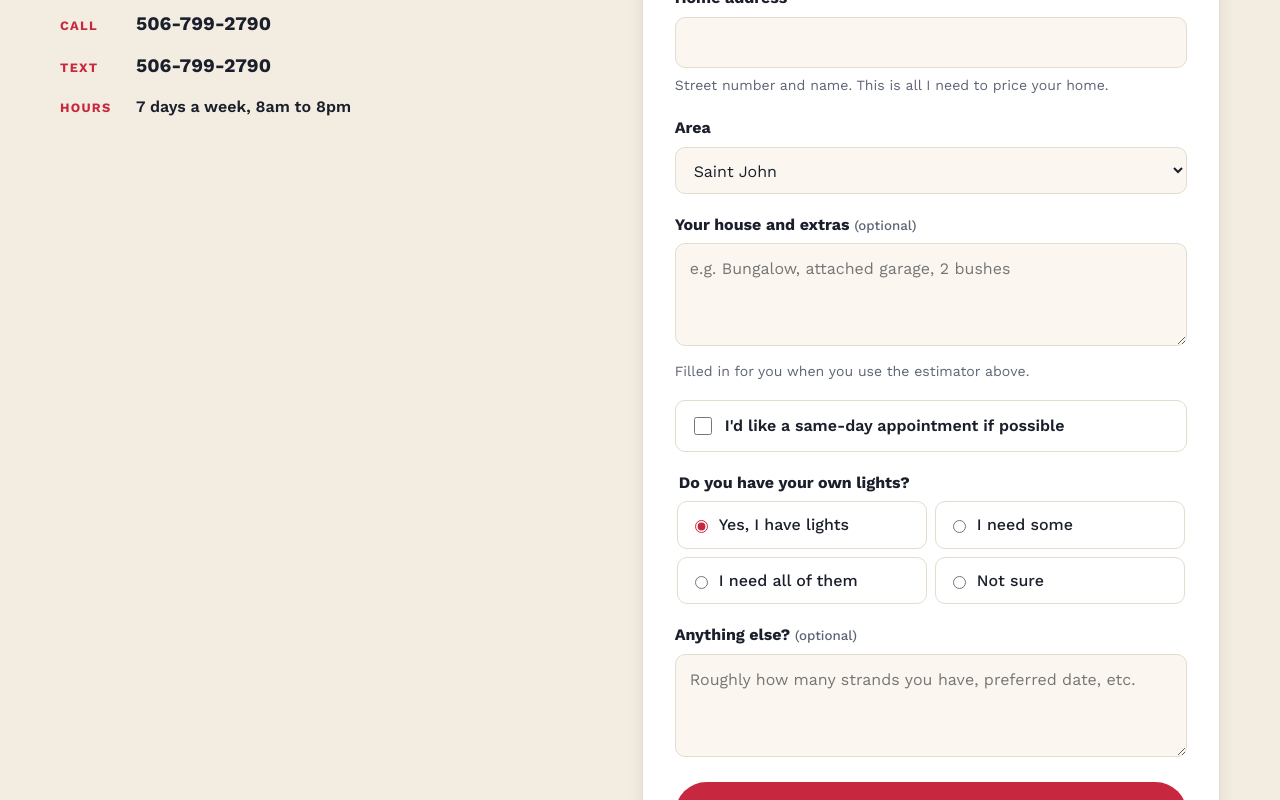
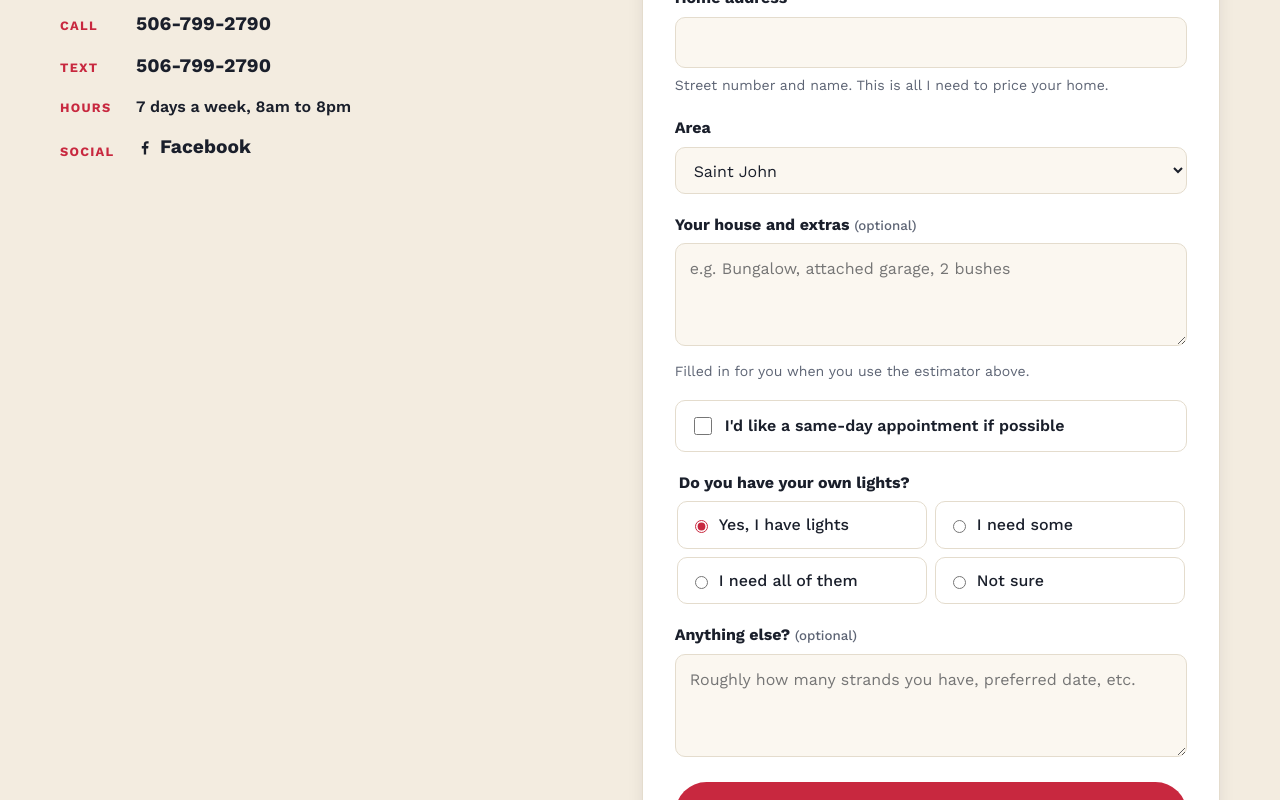
Before and after one commit to portcitychristmas/portcitychristmas.github.io, a plain HTML site: page index.html in a window 1280 px wide. Shown: the part 5940-6740 px from the top of the page. Drawn offline with nearby package versions, Linux system fonts and the light colour scheme.

Commit message:
Link Facebook page from contact section and footer
Co-Authored-By: Claude Opus 5.5 <noreply@anthropic.com>

```diff
--- a/index.html
+++ b/index.html
@@ -357,6 +357,7 @@
             <li><span>Call</span><a href="tel:+15067992790">506-799-2790</a></li>
             <li><span>Text</span><a href="sms:+15067992790">506-799-2790</a></li>
             <li><span>Hours</span>7 days a week, 8am to 8pm</li>
+            <li><span>Social</span><a class="social-link" href="https://www.facebook.com/profile.php?id=61596362676651" target="_blank" rel="noopener"><svg viewBox="0 0 24 24" width="18" height="18" aria-hidden="true"><path fill="currentColor" d="M13.5 22v-8h2.7l.4-3.2h-3.1V8.8c0-.9.3-1.5 1.6-1.5h1.7V4.4c-.3 0-1.3-.1-2.4-.1-2.4 0-4 1.5-4 4.1v2.4H7.7V14h2.7v8z"/></svg> Facebook</a></li>
           </ul>
         </div>
 
@@ -493,6 +494,7 @@
       <div>
         <h3 class="footer-h">Contact</h3>
         <p>Karan<br><a href="tel:+15067992790">506-799-2790</a></p>
+        <p><a class="social-link" href="https://www.facebook.com/profile.php?id=61596362676651" target="_blank" rel="noopener"><svg viewBox="0 0 24 24" width="18" height="18" aria-hidden="true"><path fill="currentColor" d="M13.5 22v-8h2.7l.4-3.2h-3.1V8.8c0-.9.3-1.5 1.6-1.5h1.7V4.4c-.3 0-1.3-.1-2.4-.1-2.4 0-4 1.5-4 4.1v2.4H7.7V14h2.7v8z"/></svg> Facebook</a></p>
       </div>
       <div>
         <h3 class="footer-h">Service areas</h3>
--- a/styles.css
+++ b/styles.css
@@ -356,3 +356,5 @@ a:focus-visible, button:focus-visible, summary:focus-visible, input:focus-visibl
 .same-day { color: #7ee2a8; }
 .same-day-check { margin: 0 0 18px; }
 @media (max-width: 767px) { .house-opts { grid-template-columns: 1fr; } }
+.social-link { display: inline-flex; align-items: center; gap: 6px; }
+.social-link svg { flex: none; }
```
